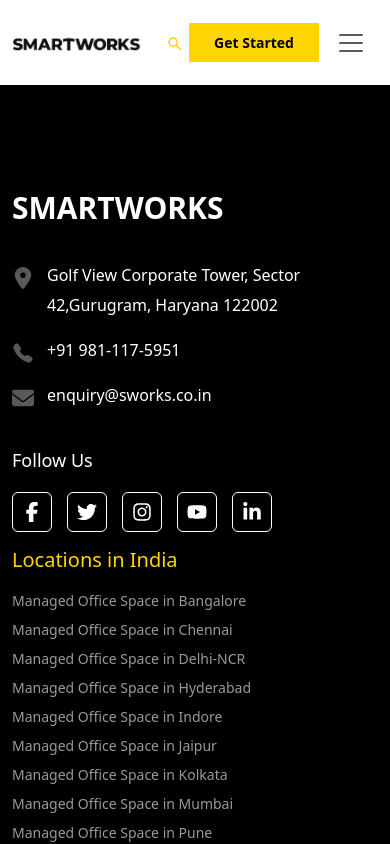
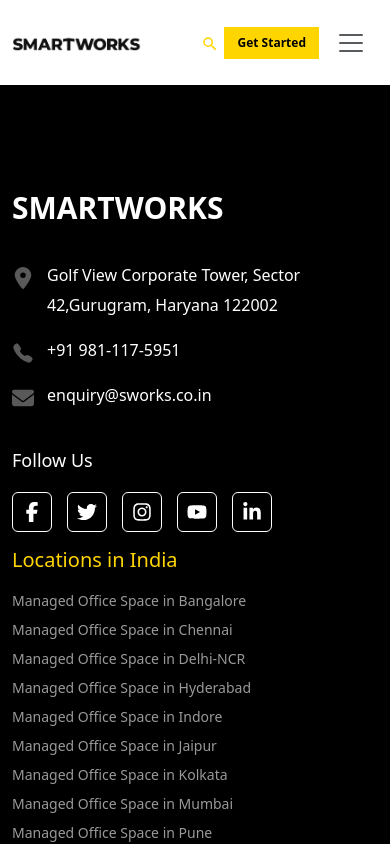
Before and after one commit to AazamKhan30/smartworks, a Next.js app: page /office-space in a window 390 px wide. Shown: the top 844 px of the page. Built offline with nearby package versions, Linux system fonts and the light colour scheme.

Commit message:
responsive styles changes

```diff
--- a/public/css/globals.css
+++ b/public/css/globals.css
@@ -23,7 +23,7 @@
 html,
 body {
   max-width: 100vw;
-
+  overflow-x: hidden;
 }
 
 
--- a/public/css/override.css
+++ b/public/css/override.css
@@ -18,7 +18,7 @@
     width: 100%;
     background-color: var(--whiteColor);
     box-shadow: 0 4px 34px 0 rgba(0, 0, 0, .1);
-    position: sticky;
+    position: fixed;
     padding-top: 20px;
     padding-bottom: 20px;
     animation: fadeInDown .5s ease-in-out 0s 1 normal none running;
--- a/public/css/responsive.css
+++ b/public/css/responsive.css
@@ -82,7 +82,10 @@
         padding: 8px 24px;
         font-size: 14px;
     }
-
+    .navBtn{
+        padding: 6px 12px;
+        font-size: 12px;
+    }
     .centerItem {
         padding-left: 0;
     }
```
